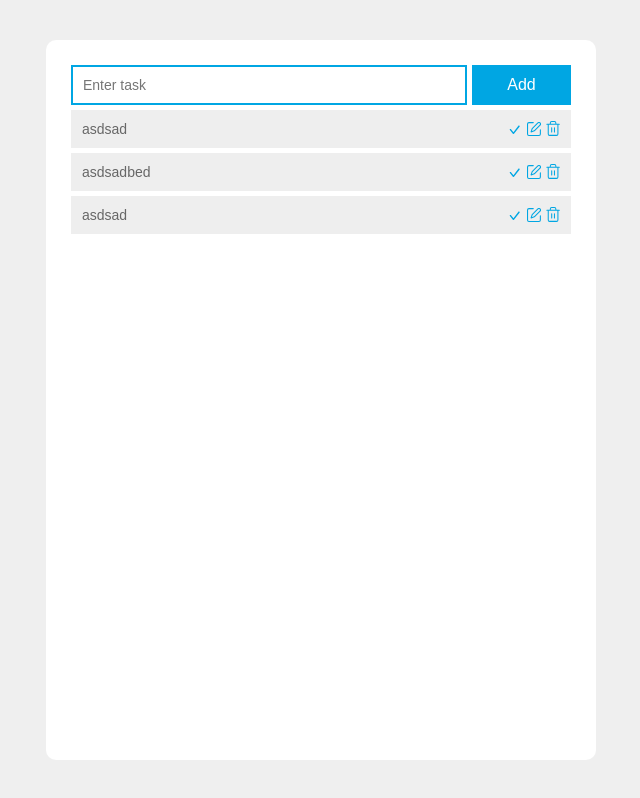
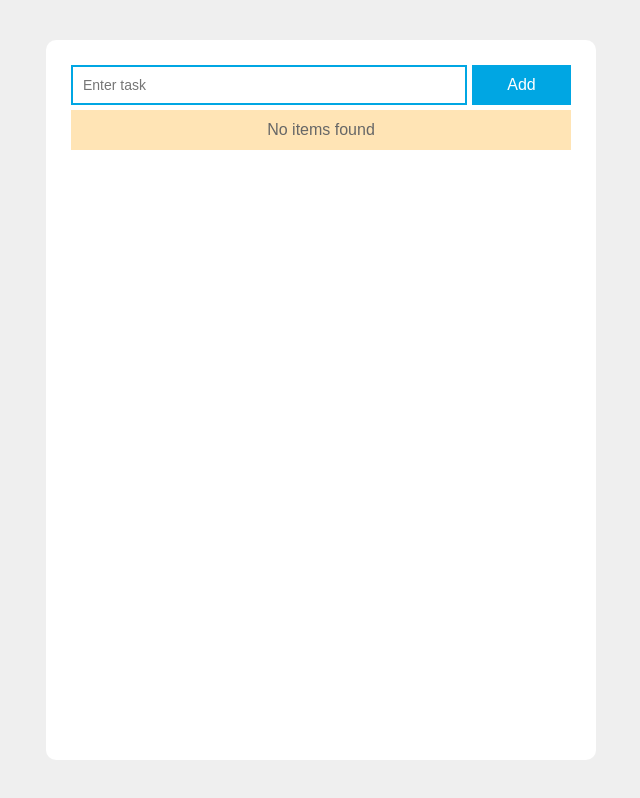
Before and after one commit to bedirhandogan/json-server-todo, a React (Create React App) app: page / in a window 1280 px wide. Shown: the whole page, without its empty margins (319-959 px from the left). Built offline with nearby package versions, Linux system fonts and the light colour scheme; data requests are answered from the project's data file.

Commit message:
refactor: some updates

```diff
--- a/db.json
+++ b/db.json
@@ -1,19 +1,3 @@
 {
-  "tasks": [
-    {
-      "id": 833382705613,
-      "value": "asdsad",
-      "done": false
-    },
-    {
-      "id": 222875444144,
-      "value": "asdsadbed",
-      "done": false
-    },
-    {
-      "id": 1004655419425,
-      "value": "asdsad",
-      "done": false
-    }
-  ]
+  "tasks": []
 }
--- a/src/App.js
+++ b/src/App.js
@@ -2,65 +2,43 @@ import 'assets/styles/styles.css';
 import Form from "components/Form";
 import List from "components/List";
 import {useEffect, useState} from "react";
+import {addTask, deleteTask, editTask, getTasks} from "services";
 
 function App() {
-    const [tasks, setTasks] = useState([]); // init state array
-    const uuid = Math.floor(Math.random() * new Date()); // basit bir uuid
+    const [tasks, setTasks] = useState([]);
+    const uuid = Math.floor(Math.random() * new Date()); // uuid
     const [value, setValue] = useState('');
 
     useEffect(() => {
-        // her render olduğunda state'i güncelliyorum. Sunucuyu yoracak bir hareket ama şuanlık kalsın bir test projesi çünki :)
-        fetch('http://localhost:3001/tasks/').then(res => res.json()).then(res => setTasks(res));
-    });
+        getTasks('http://localhost:3001/tasks/').then(result => setTasks(result));
+    }, []);
 
-    // headers
-    const requestOptions = {
-        headers: {
-            'Accept': 'application/json',
-            'Content-Type': 'application/json'
-        },
+    async function submitHandle(event) {
+        event.preventDefault();
+        console.log(event.target[0].value)
+        addTask('http://localhost:3001/tasks/', {
+            id: uuid,
+            value: event.target[0].value,
+            done: false
+        });
+        await getTasks('http://localhost:3001/tasks/').then(result => setTasks(result));
     }
 
-    function submitHandle(event) {
-        event.preventDefault(); // default işlemlere engel oluyorum
-        // fake database'e yeni veri ekliyorum
-        fetch('http://localhost:3001/tasks/', {
-            ...requestOptions,
-            method: 'POST',
-            body: JSON.stringify({
-                id: uuid,
-                value: event.target[0].value,
-                done: false
-            })
-        });
+    async function deleteItem(id) {
+        deleteTask(`http://localhost:3001/tasks/${id}`);
+        await getTasks('http://localhost:3001/tasks/').then(result => setTasks(result));
     }
 
-    function deleteItem(event, id) {
-        // id ile eşleşen objeyi siliyorum
-        fetch(`http://localhost:3001/tasks/${id}`, {
-            method: 'DELETE'
-        });
+    async function itemCompleted(id) {
+        const filtered = tasks.find(item => item.id === id);
+        await editTask(`http://localhost:3001/tasks/${id}`, { done: !filtered.done })
+        await getTasks('http://localhost:3001/tasks/').then(result => setTasks(result));
     }
 
-    function itemCompleted(id) {
-        // state'in içinde bulunan objelerden id ile eşleşeni alıyorum
-        const filtered = tasks.find(item => item.id === id);
-        // id ile eşleşen objemin içinde bulunan "done" key'in value değerini güncelliyorum
-        fetch(`http://localhost:3001/tasks/${id}`, {
-            ...requestOptions,
-            method: 'PATCH',
-            body: JSON.stringify({ done: !filtered.done })
-        });
-    }
-
-    function editValue(event, id) {
-        event.preventDefault(); // default işlemlere engel oluyorum
-        // id ile eşleşen objemin içinde bulunan "value" key'in value değerini güncelliyorum
-        fetch(`http://localhost:3001/tasks/${id}`, {
-            ...requestOptions,
-            method: 'PATCH',
-            body: JSON.stringify({ value: event.target[0].value })
-        });
+    async function editValue(event, id) {
+        event.preventDefault();
+        editTask(`http://localhost:3001/tasks/${id}`, { value: event.target[0].value });
+        await getTasks('http://localhost:3001/tasks/').then(result => setTasks(result));
     }
 
     return (<div className={'App'}>
--- a/src/components/List/Item.jsx
+++ b/src/components/List/Item.jsx
@@ -29,7 +29,7 @@ function Item({item, deleteItem, itemCompleted, editValue}) {
                 <img src={EditWrite} alt={'edit icon'} onClick={() => {
                     setEditMode(!editMode); inputRef.current.focus();
                 }} />
-                <img src={Trash} alt={'trash icon'} onClick={event => deleteItem(event, item.id)}/>
+                <img src={Trash} alt={'trash icon'} onClick={event => deleteItem(item.id)}/>
             </div>
         </div>
     )
--- /dev/null
+++ b/src/services/index.js
@@ -0,0 +1,34 @@
+const headers = {
+    'Accept': 'application/json',
+    'Content-Type': 'application/json'
+}
+
+export function getTasks(url) {
+    return fetch(url, {
+        headers,
+        method: 'GET'
+    }).then(res => res.json())
+        .catch(err => console.error(err));
+}
+
+export function addTask(url, data) {
+    return fetch(url, {
+        headers,
+        method: 'POST',
+        body: JSON.stringify(data)
+    }).then(res => res.json()).catch(err => console.error(err));
+}
+
+export function deleteTask(url) {
+    return fetch(url, {
+        method: 'DELETE'
+    }).catch(err => console.log(err));
+}
+
+export function editTask(url, body) {
+    return fetch(url, {
+        headers,
+        method: 'PATCH',
+        body: JSON.stringify(body)
+    })
+}
```
Also changed, not shown: 1 other file (tests, documents, lock files or other folders).
